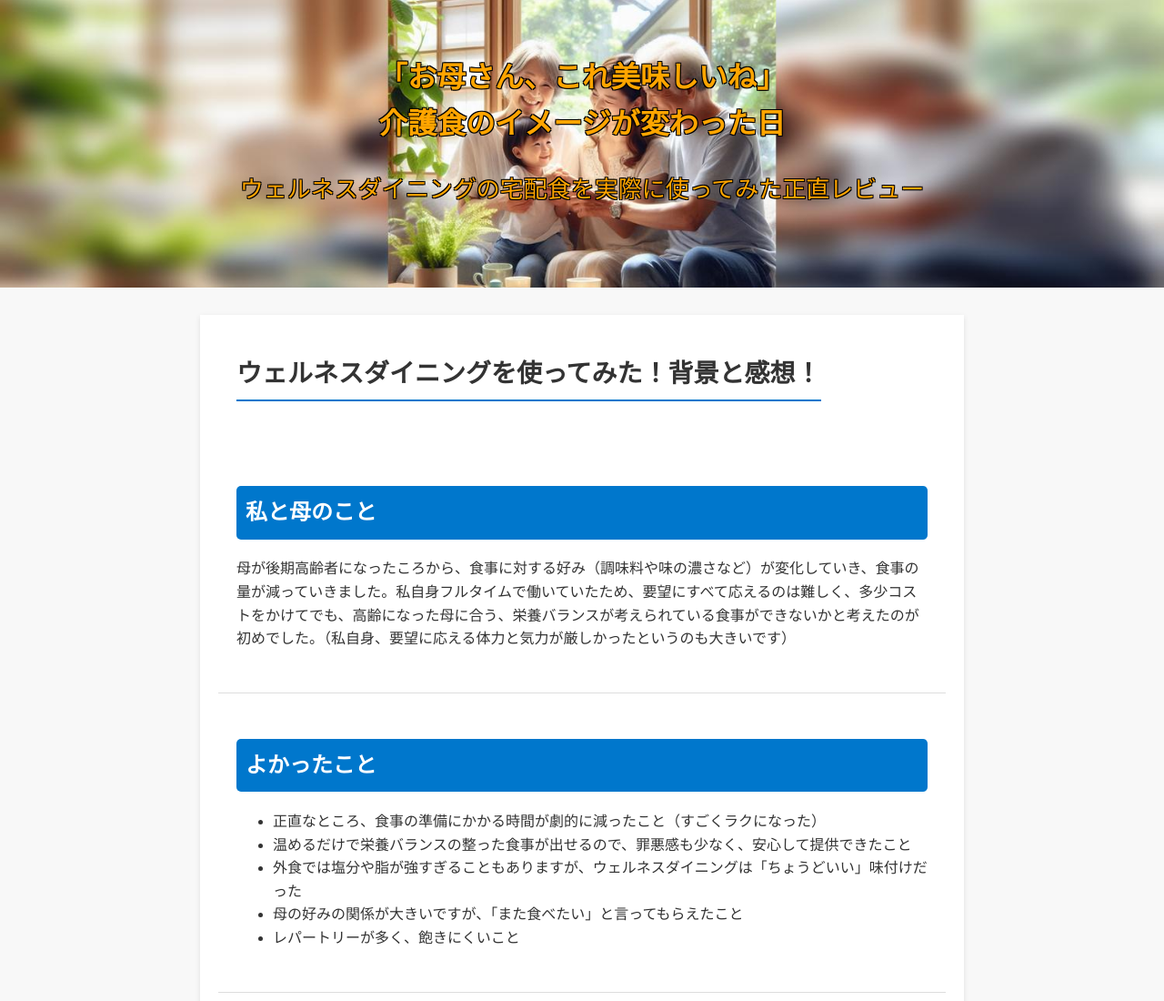
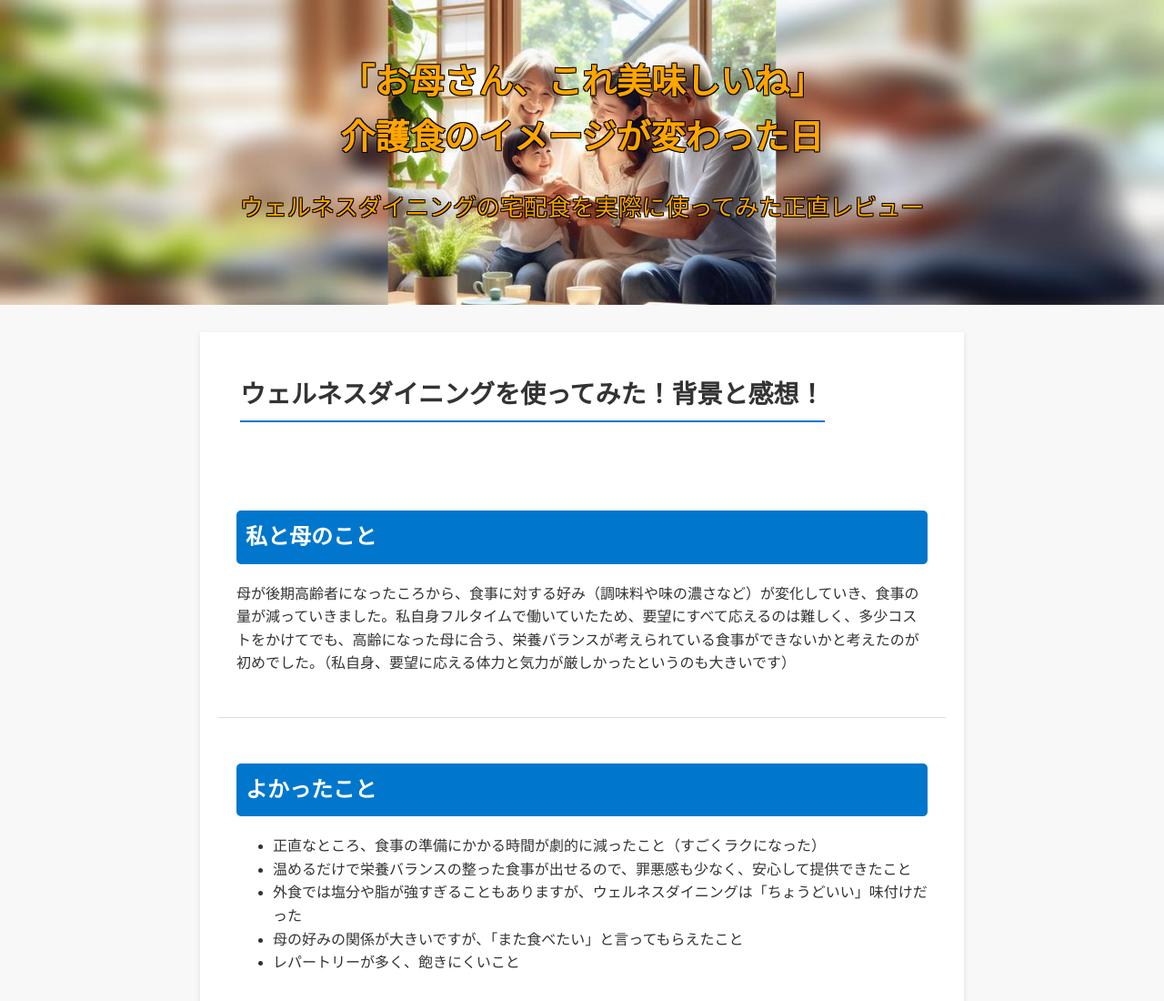
Before and after one commit to yosuke0625/practice, a plain HTML site: page index.html in a window 1280 px wide. Shown: the top 1100 px of the page at 91% size. Drawn offline with Linux system fonts and the light colour scheme.

Commit message:
index.html

```diff
--- a/index.html
+++ b/index.html
@@ -31,7 +31,7 @@
 
     header h1 {
       margin: 0;
-      font-size: 32px;
+      font-size: 38px;
     }
 
     header p {
@@ -48,7 +48,7 @@
 
     .section-title {
       text-align: left;
-      padding: 20px;
+      padding: 24px;
     }
 
     .section-title h2 {
```
